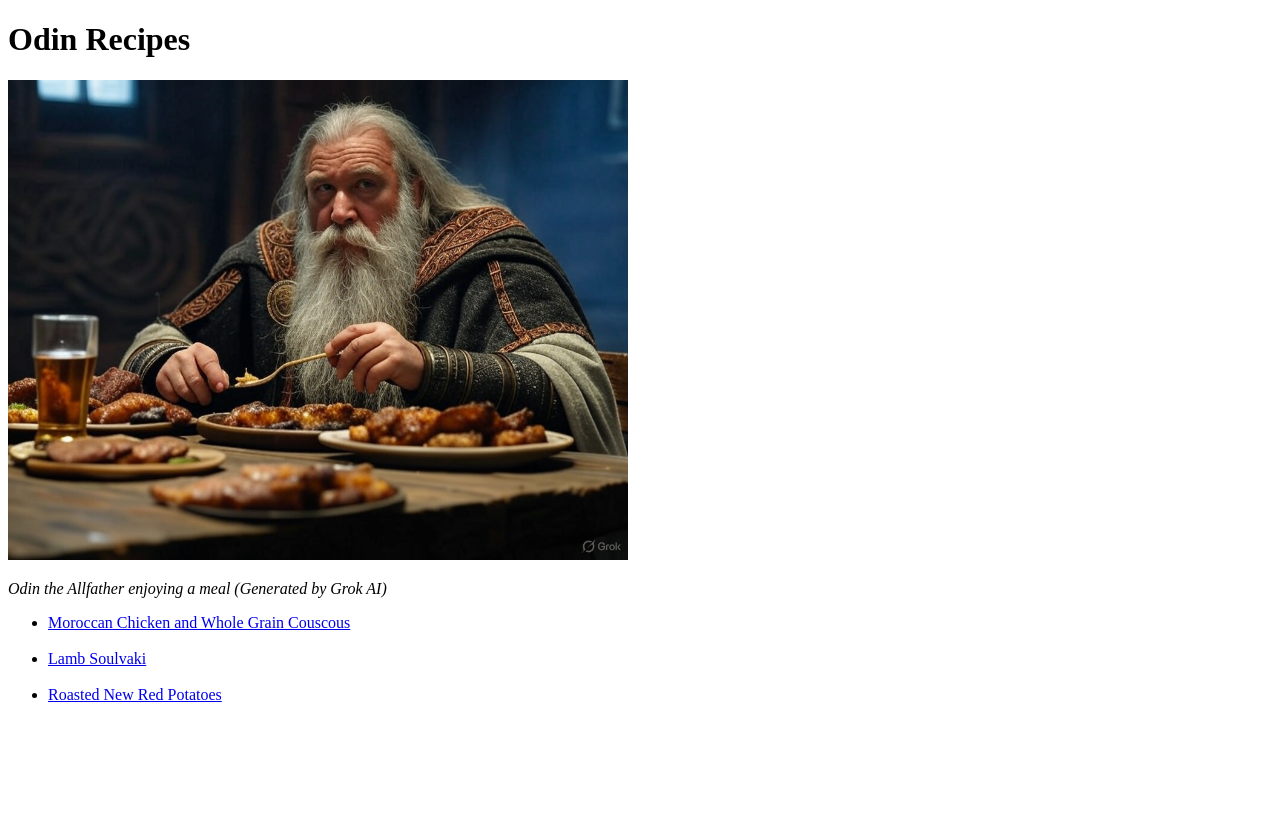
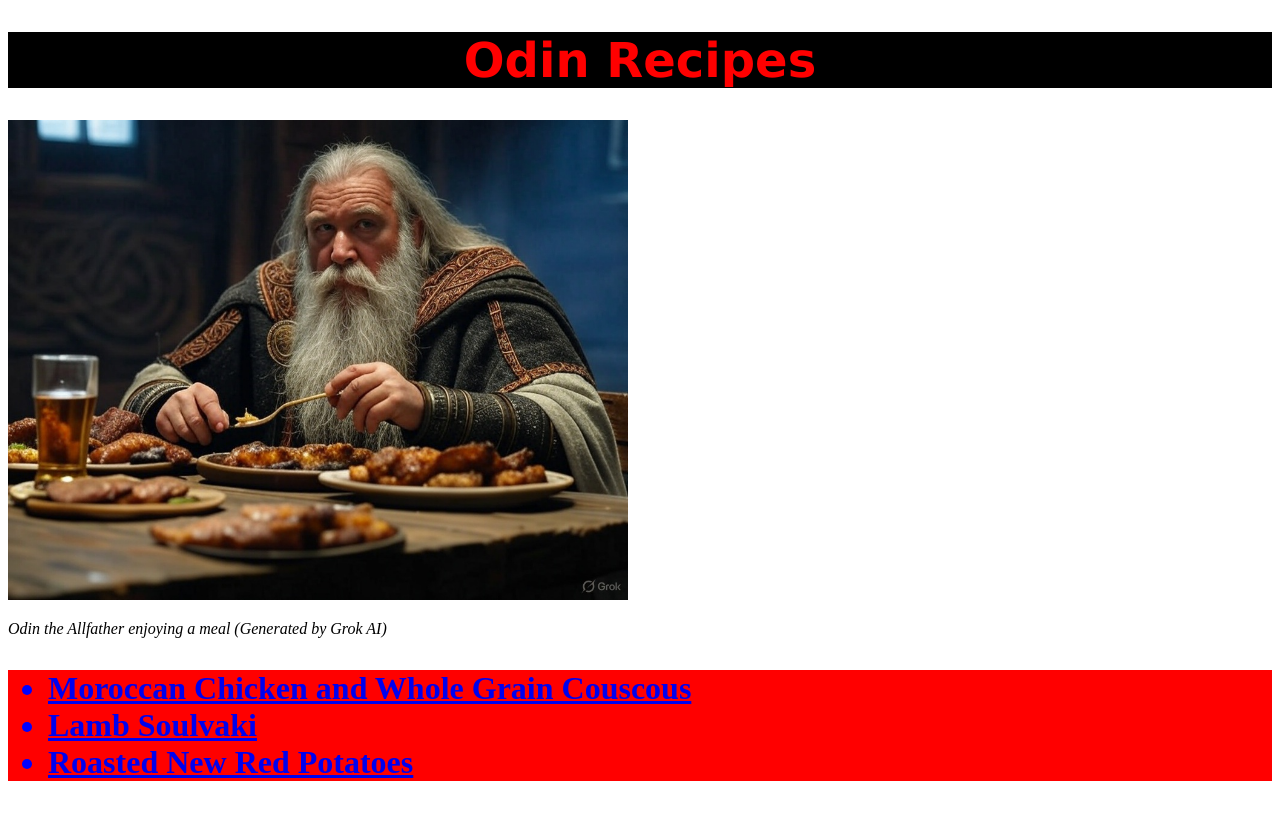
Before and after one commit to MohammedK47/odin-recipes, a plain HTML site: page index.html in a window 1280 px wide. Drawn offline with Linux system fonts and the light colour scheme.

Commit message:
Add CSS style

```diff
--- a/index.html
+++ b/index.html
@@ -4,19 +4,20 @@
 <head>
     <meta charset="UTF-8">
     <title>Odin Recipes</title>
+    <link rel="stylesheet" href="style.css">
 </head>
 
 <body>
-    <h1>Odin Recipes</h1>
+    <h1 id="title">Odin Recipes</h1>
 
     <img src="./images/odin-meal.jpg" alt="Odin the Allfather enjoying a meal" height="480" width="620">
 
     <p><em>Odin the Allfather enjoying a meal (Generated by Grok AI)</em></p>
 
     <ul>
-        <li><a href="recipes/Moroccan-Couscous.html" target="_blank">Moroccan Chicken and Whole Grain Couscous</a></li><br/>
-        <li><a href="recipes/lamb-souvlaki.html" target="_blank">Lamb Soulvaki</a></li><br/>
-        <li><a href="recipes/roasted-potatoes.html" target="_blank">Roasted New Red Potatoes</a></li>
+        <li><a href="recipes/Moroccan-Couscous.html" target="_blank">Moroccan Chicken and Whole Grain Couscous</a></li>
+        <li><a href="recipes/lamb-souvlaki.html" target="_blank">Lamb Soulvaki</a></li>
+        <li><a href="recipes/roasted-potatoes.html" target="_blank">Roasted New Red Potatoes</a>
     </ul>
 
 </body>
--- /dev/null
+++ b/style.css
@@ -0,0 +1,15 @@
+#title {
+    background-color: black;
+    color: red;
+    font-family: Verdana, Geneva, Tahoma, sans-serif;
+    text-align: center;
+    font-size: 48px;
+    font-weight: 800;
+}
+
+ul {
+    font-weight: bold;
+    color: blue;
+    background-color: red;
+    font-size: 32px;
+}
```
Also changed, not shown: recipes/Moroccan-Couscous.html (+1 -0 lines).
